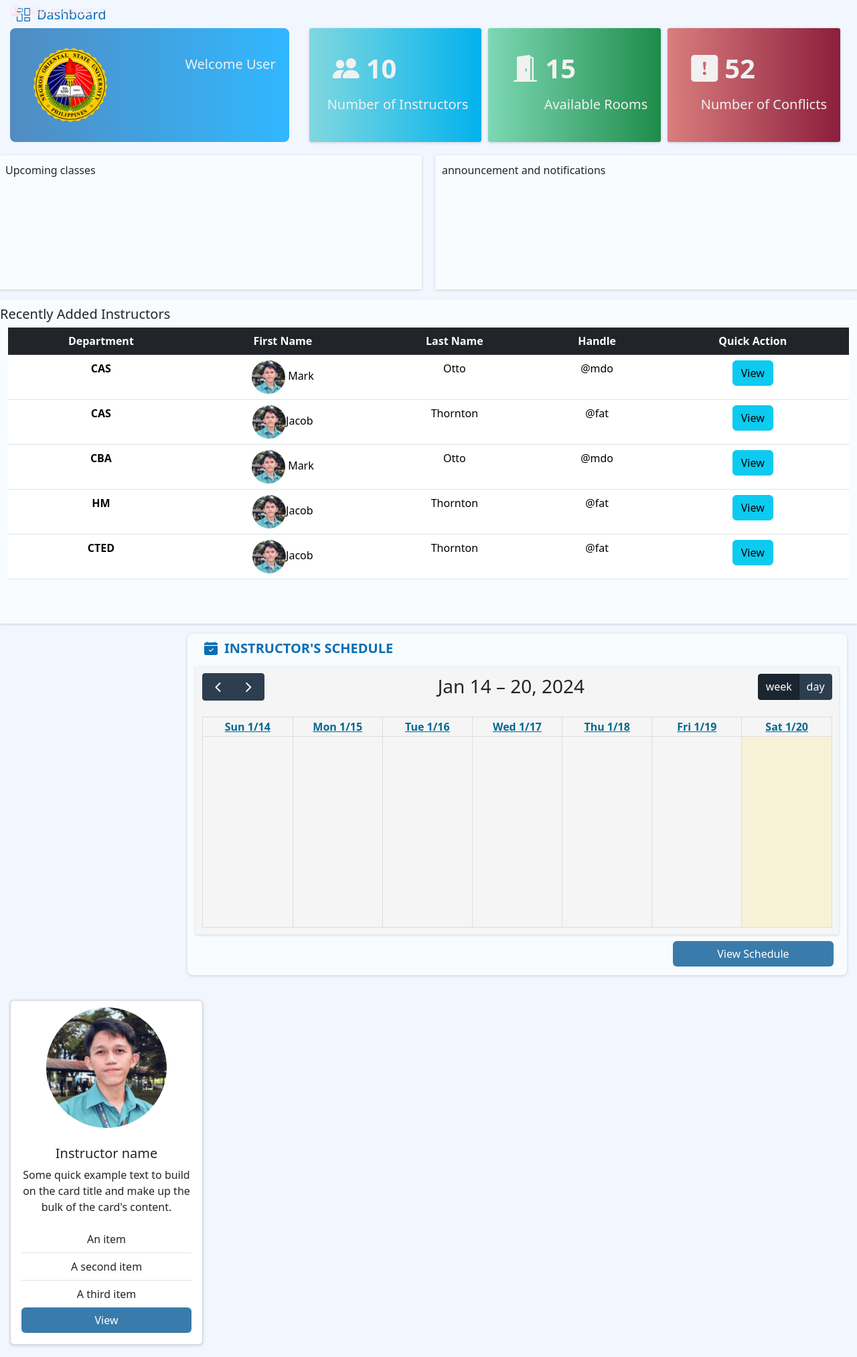
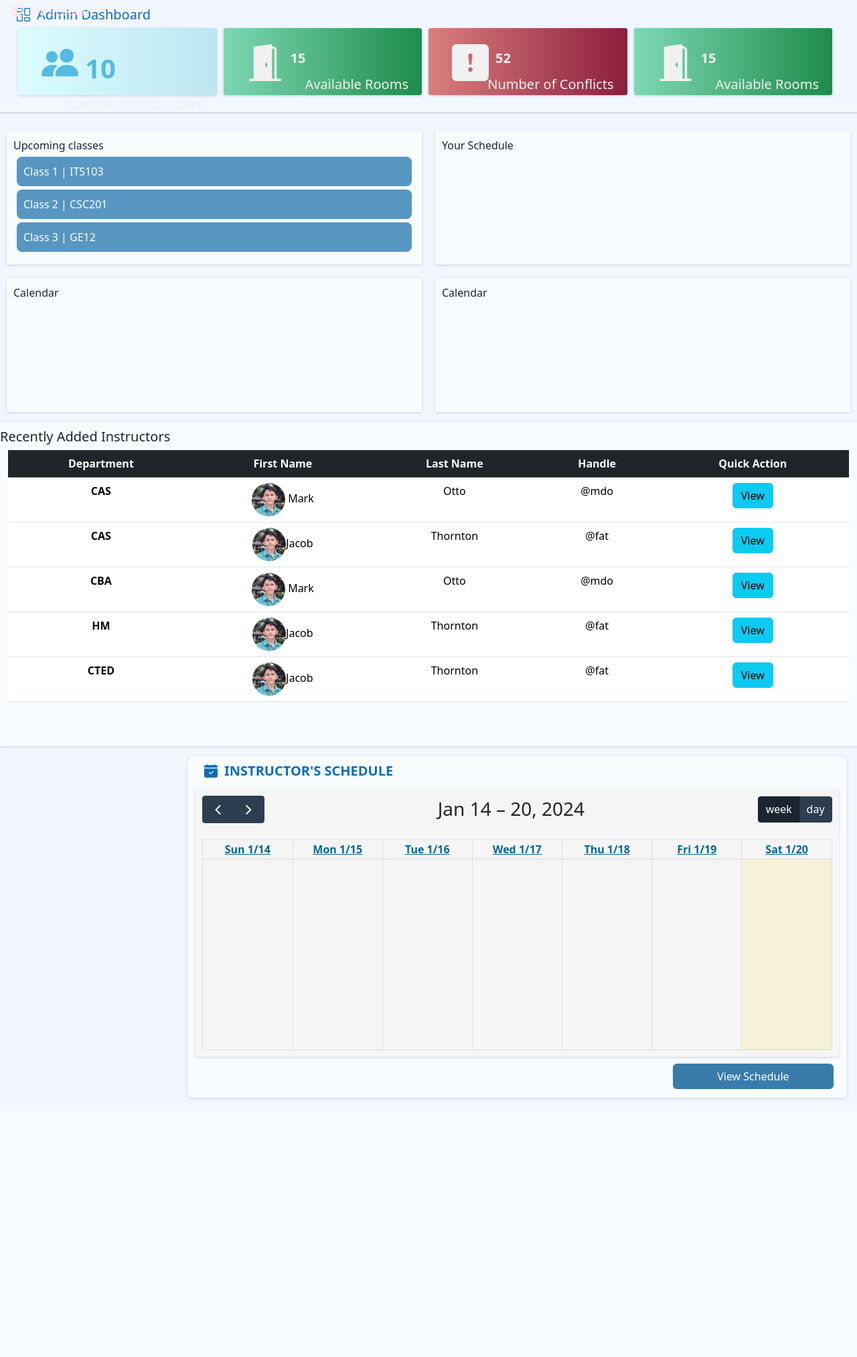
Before and after one commit to ArnoldTade/Class-Scheduling-system, a Django app: page / in a window 1280 px wide. Shown: the part 60-2086 px from the top of the page at 67% size. After the commit the page ends 1702 px from the top, so only its background shows below. Run offline with Django 4.2, Linux system fonts and the light colour scheme; lists and menus that the app fills with data are empty; some libraries are stand-ins or nearby versions.

Commit message:
configured dashboard

```diff
--- a/scheduling/class_sched/static/css/style.css
+++ b/scheduling/class_sched/static/css/style.css
@@ -7,6 +7,7 @@
     --blue-color: #397bab;
     --dark-color: #352b3b;
     --box-shadow-style: rgba(0, 0, 0, 0.16) 0px 1px 4px;
+    --borderRadius: 0.5rem;
 }
 
 * {
@@ -138,13 +139,18 @@ h2{
 /* DASHBOARD PAGE */
 /* DASHBOARD PAGE */
 
-/* DASHBOARD BOX */
-/* DASHBOARD BOX */
-.section_summary .container .content .bi {
-    font-size: 75px;
+/* DASHBOARD SUMMARY BOX */
+/* DASHBOARD SUMMARY BOX */
+.section_summary .container-fluid .content .bi {
+    font-size: 55px;
     margin-bottom: -35px;
     margin-top: -20px;
+
 }
+.bi-people-fill{
+    color: #53bbe4;
+}
+
 
 .section_summary {
     /* background-color: var(--light-color); */
@@ -164,26 +170,31 @@ section.section_summary .section_contents {
     display: flex;
     flex-flow: row wrap;
     justify-content: space-between;
-}
-
-section.section_summary .section_contents .content {
+    .content{
         box-shadow: var(--box-shadow-style);
         max-width: 100%;
         padding: 30px 20px;
         margin: 10px 10px 10px 0;
         color: #f1f1f1;
         cursor: pointer;
+        height: 100px;
+        border-radius: var(--borderRadius);
+        span{
+            font-size: 40px;
+            color: #53bbe4;
 
+        }
+    }
 
 }
 
 section.section_summary .section_contents .content .content_count {
-    font-size: 40px;
+    font-size: 20px;
     font-weight: bold;
     align-items: center;
 }
 
-
+/*
 section.section_summary .section_contents .content_welcome {
     background: linear-gradient(90deg, rgba(64, 128, 187, 0.902) 0%, rgba(48,184,255,1) 100%);
     max-width: 100%;
@@ -191,12 +202,11 @@ section.section_summary .section_contents .content_welcome {
     margin: 10px 30px 10px 0;
     color: #f1f1f1;
     border-radius: .5rem;
-
 }
-
+*/
 
 section.section_summary .section_contents .content_instructor {
-    background: linear-gradient(90deg, rgb(129, 216, 223) 0%, rgba(2,178,238,1) 100%);
+    background: linear-gradient(90deg, rgb(219, 253, 255) 0%, rgb(189, 229, 241) 100%);
 }
 
 section.section_summary .section_contents .content_room {
@@ -220,16 +230,13 @@ section.section_summary .section_contents .content:hover {
 
 /*END HOVER EFFECT */
 
-/* END DASHBOARD BOX */
+/* END DASHBOARD SUMMARY */
 section.section_summary .section_contents .content {
     border-radius: 0.2rem;
 }
-
 .order-card {
     color: #fff;
 }
-
-
 .f-left {
     float: left;
 }
@@ -246,13 +253,29 @@ section.section_summary .section_contents .content {
 
 .section-quickInfo {
     .col{
-        width: 600px !important;
         background-color: var(--light-color);
         margin: 10px;
        padding: 10px;
         box-shadow: var(--box-shadow-style);
         height: 200px;
+
     }
+    .upcoming-class{
+        padding: 10px;
+        .quickInfo-class{
+            background-color: #5896c2;
+            padding: 10px;
+            margin: 5px;
+            color: white;
+            border-radius: .5rem;
+            cursor: pointer;
+            transition: .2s;
+        }
+        .quickInfo-class:hover{
+            background-color: #7ab9e6;
+        }
+    }
+
 }
 
 /*DASHBOARD END QUICK INFO */
@@ -355,7 +378,7 @@ section.section_summary .section_contents .content {
     padding-bottom: 50px;
     box-shadow:var(--box-shadow-style);
     overflow: auto;
-    max-height: 500px;
+    max-height: 700px;
 }
 
 .dashboard-header {
--- a/scheduling/class_sched/templates/dashboard.html
+++ b/scheduling/class_sched/templates/dashboard.html
@@ -1,19 +1,19 @@
 {% include "_header.html" %} {% load static %}
 <div class="dashboard-header">
-  <h5><i class="bi bi-columns-gap"></i>Dashboard</h5>
+  <h5><i class="bi bi-columns-gap"></i>Admin Dashboard</h5>
 </div>
 
 <section class="section_summary">
-  <div class="summary-part">
+  <div class="container-fluid summary-part">
     <div class="section_contents">
-      <div class="col-4 content_welcome">
+      <!-- <div class="col-4 content_welcome">
         <i class="logo-welcome"><img src="{% static 'img/logo.png' %}" /></i>
         <div class="content_title">Welcome User</div>
       </div>
-
+    -->
       <div class="col content content_instructor">
         <div class="content_count">
-          <i class="bi bi-people-fill f-left"></i>10
+          <i class="bi bi-people-fill f-left"></i><span>10</span>
         </div>
         <div class="content_title">Number of Instructors</div>
       </div>
@@ -29,15 +29,31 @@
         </div>
         <div class="content_title">Number of Conflicts</div>
       </div>
+      <div class="col content content_room">
+        <div class="content_count">
+          <i class="bi bi-door-open-fill f-left"></i>15
+        </div>
+        <div class="content_title">Available Rooms</div>
+      </div>
     </div>
   </div>
 </section>
+<hr />
 
 <section class="section-quickInfo">
-  <div class="notification-part">
-    <div class="row">
-      <div class="col">Upcoming classes</div>
-      <div class="col">announcement and notifications</div>
+  <div class="container-fluid notification-part">
+    <div class="row justify-content-start">
+      <div class="col upcoming-class">
+        Upcoming classes
+        <div class="row quickInfo-class">Class 1 | ITS103</div>
+        <div class="row quickInfo-class">Class 2 | CSC201</div>
+        <div class="row quickInfo-class">Class 3 | GE12</div>
+      </div>
+      <div class="col">Your Schedule</div>
+    </div>
+    <div class="row justify-content-start">
+      <div class="col">Calendar</div>
+      <div class="col">Calendar</div>
     </div>
   </div>
 </section>
@@ -183,33 +199,4 @@
   </div>
 </section>
 
-<section class="section-card">
-  <div class="container text-center">
-    <div class="section_contents">
-      <div class="card" style="width: 18rem">
-        <img src="{% static 'img/me.jpg' %}" class="card-img-top" alt="..." />
-        <div class="card-body">
-          <h5 class="card-title">Instructor name</h5>
-          <p class="card-text">
-            Some quick example text to build on the card title and make up the
-            bulk of the card's content.
-          </p>
-
-          <ul class="list-group list-group-flush">
-            <li class="list-group-item">An item</li>
-            <li class="list-group-item">A second item</li>
-            <li class="list-group-item">A third item</li>
-          </ul>
-          <a
-            href="#"
-            class="btn d-grid gap-2"
-            style="background-color: #397bab; color: white"
-            >View</a
-          >
-        </div>
-      </div>
-    </div>
-  </div>
-</section>
-
 {% include "_footer.html" %}
```
Lines whose indentation alone changed are shown as unchanged.
